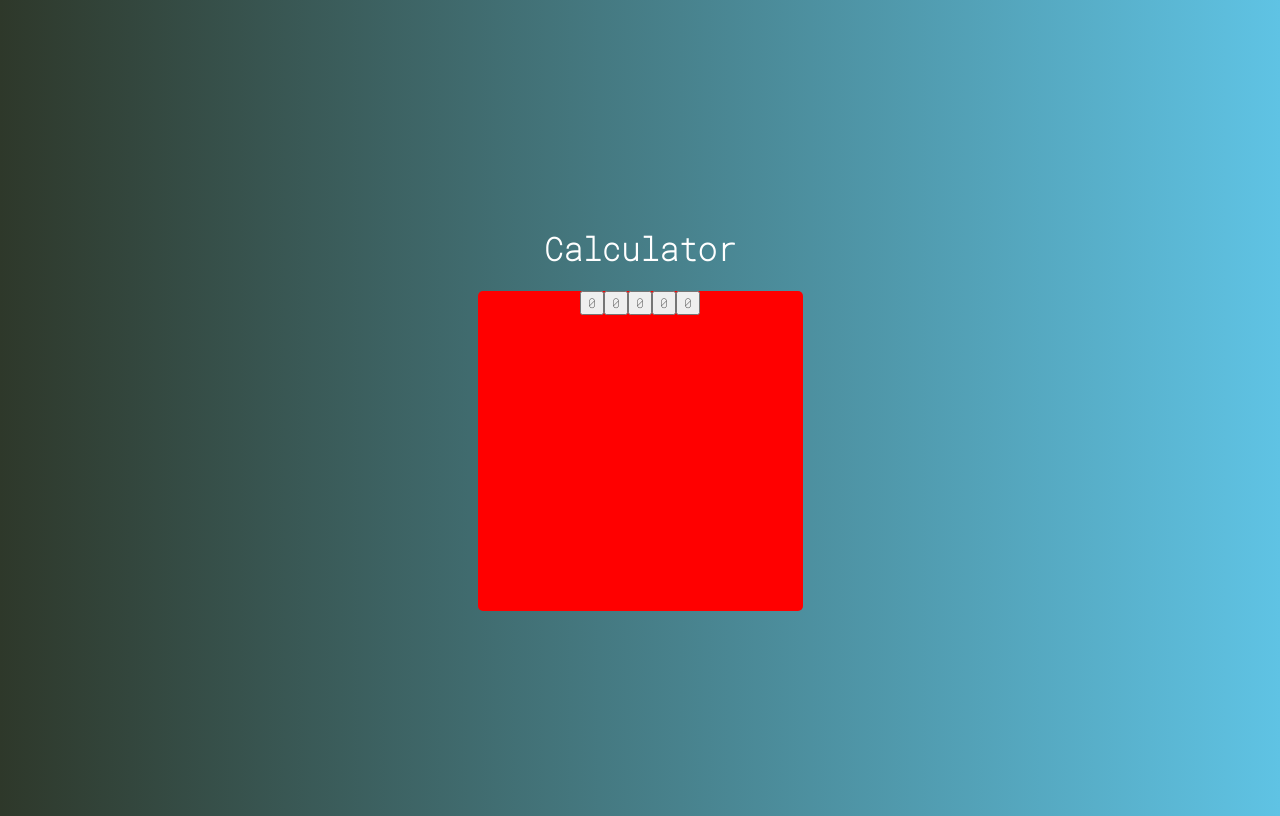
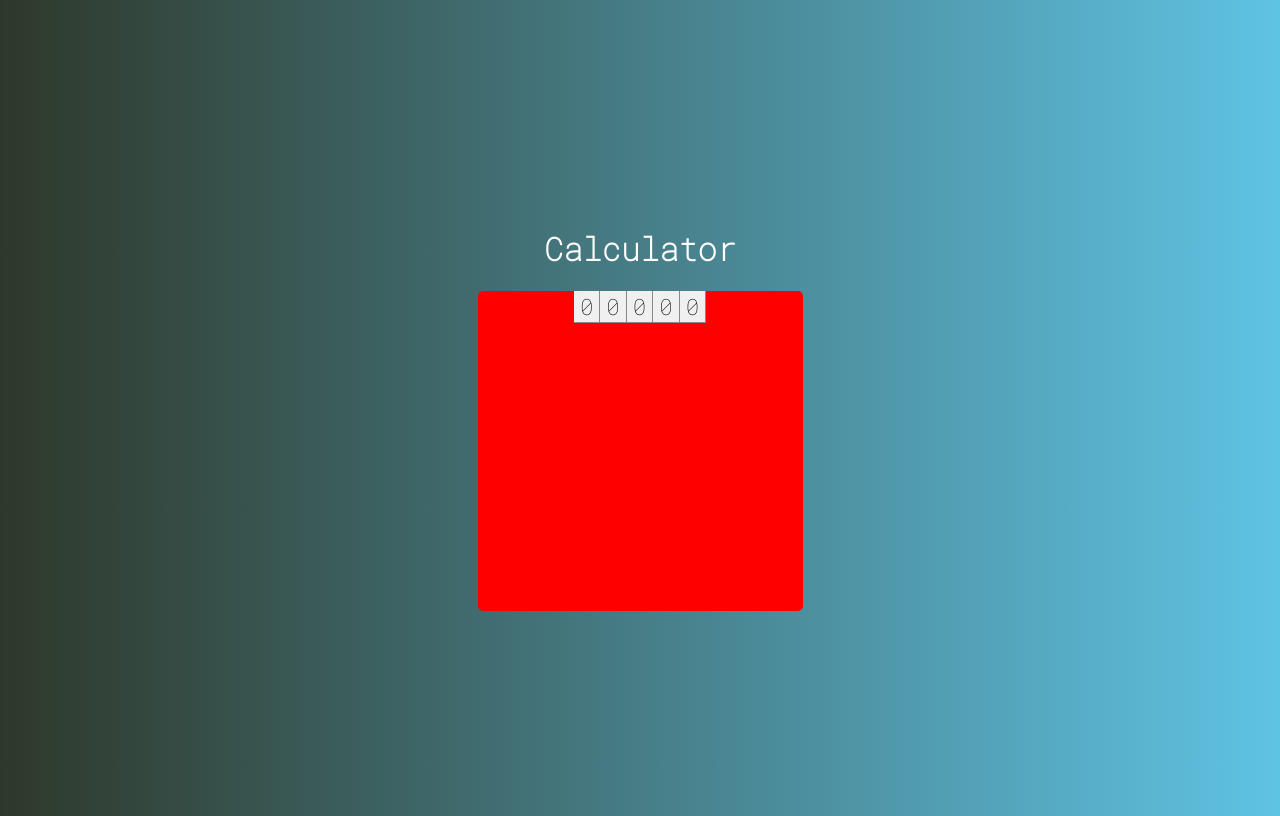
Before and after one commit to gustavomrv/web_js_2022, a React (Create React App) app in the folder react/calculator/: page / in a window 1280 px wide. Built offline with nearby package versions, Linux system fonts and the light colour scheme.

Commit message:
Update Button.css

```diff
--- a/react/calculator/src/components/Button.css
+++ b/react/calculator/src/components/Button.css
@@ -0,0 +1,13 @@
+:root {
+    --bg-button: #f0f0f0;
+    --border-button: solid 1px #888;
+}
+
+.button {
+    font-size: 1.4em;
+    background-color: var(--bg-button);
+    border: none;
+    border-right: var(--border-button);
+    border-bottom: var(--border-button);
+    outline: none;
+}
```
